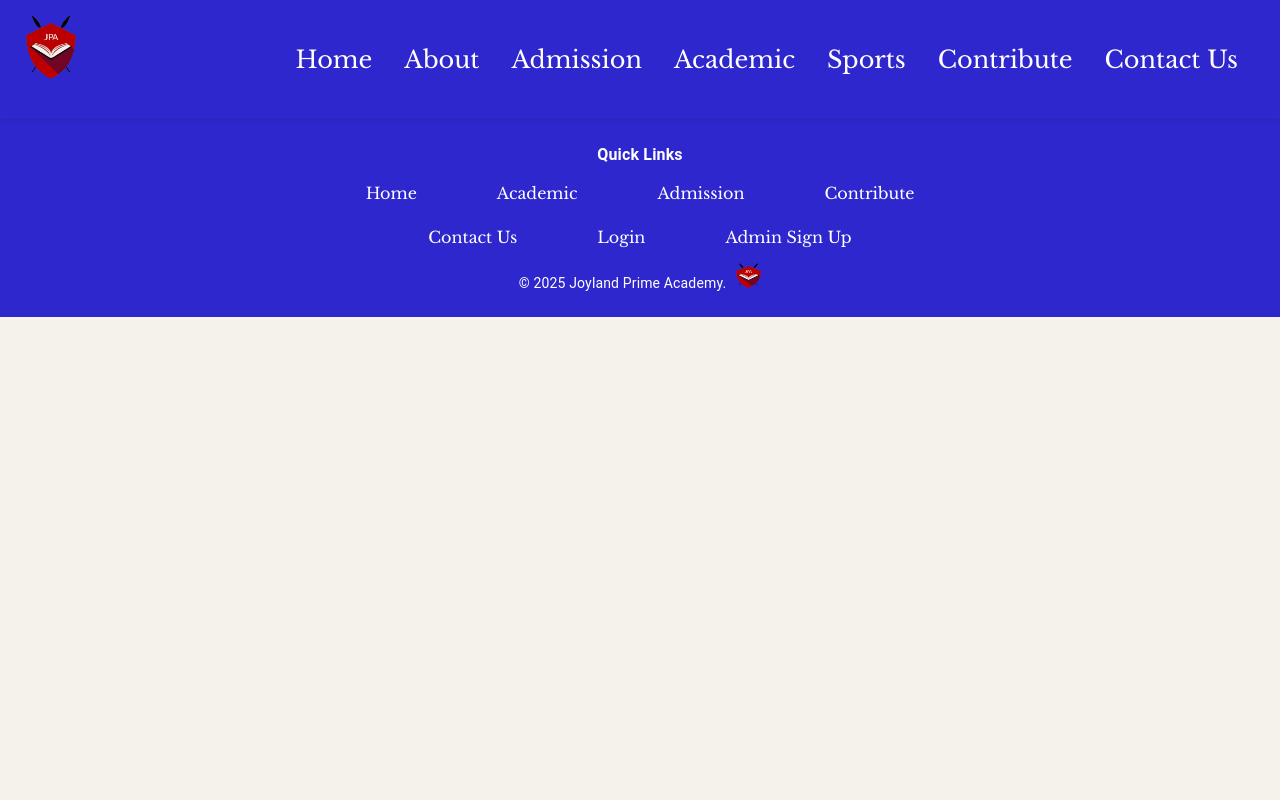
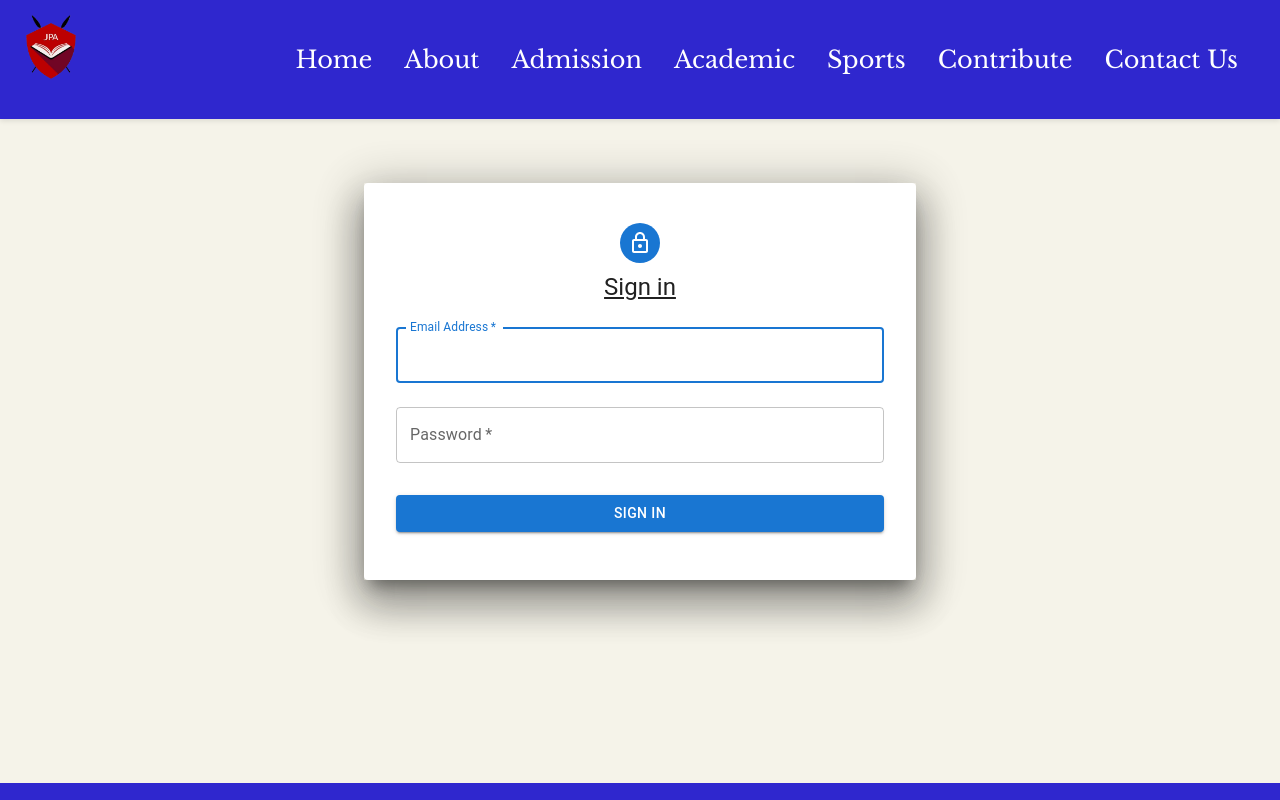
Before and after one commit to ClintasaurusRex/joylandSchool, a React (Vite) app in the folder schoolProject/: page /admin/login in a window 1280 px wide. Shown: the top 800 px of the page. Built offline with nearby package versions, Linux system fonts and the light colour scheme.

Commit message:
Login Page refactoredand is now working with firebase

```diff
--- a/schoolProject/src/App.jsx
+++ b/schoolProject/src/App.jsx
@@ -10,7 +10,7 @@ import Sports from '../src/pages/Sports';
 import Contribute from '../src/pages/Contribute';
 import Contact from '../src/pages/ContactUs';
 import Footer from './components/Footer';
-import Login from './components/Login';
+import Login from './components/admin/Login';
 import Signup from './components/Signup';
 import AdminSignUp from './components/admin/AdminSignUp';
 
@@ -28,7 +28,7 @@ function App() {
           <Route path='sports' element={<Sports />} />
           <Route path='contribute' element={<Contribute />} />
           <Route path='contact' element={<Contact />} />
-          <Route path='login' element={<Login />} />
+          <Route path='admin/login' element={<Login />} />
           <Route path='signup' element={<Signup />} />
           <Route path='admin/signup' element={<AdminSignUp />} />
         </Routes>
--- a/schoolProject/src/components/Login.jsx
+++ /dev/null
@@ -1,91 +0,0 @@
-import React, { useState } from "react";
-import { Box, TextField, Button, Typography, Container, Paper, Avatar } from "@mui/material";
-import LockOutlinedIcon from "@mui/icons-material/LockOutlined";
-
-const Login = () => {
-  const [formData, setFormData] = useState({
-    email: "",
-    password: "",
-  });
-
-  const handleChange = (e) => {
-    const { name, value } = e.target;
-    setFormData((prevState) => ({
-      ...prevState,
-      [name]: value,
-    }));
-  };
-
-  const handleSubmit = (e) => {
-    e.preventDefault();
-    // Handle login logic here
-    console.log("Login submitted:", formData);
-
-    setFormData({ email: "", password: "" });
-  };
-
-  return (
-    <Container component="main" maxWidth="sm" sx={{ minHeight: "calc(100vh - 200px)" }}>
-      <Box
-        sx={{
-          marginTop: 8,
-          display: "flex",
-          flexDirection: "column",
-          alignItems: "center",
-          boxShadow: 24,
-        }}
-      >
-        <Paper
-          elevation={3}
-          sx={{
-            padding: 4,
-            display: "flex",
-            flexDirection: "column",
-            alignItems: "center",
-            width: "100%",
-
-            boxShadow: 24,
-          }}
-        >
-          <Avatar sx={{ m: 1, bgcolor: "primary.main" }}>
-            <LockOutlinedIcon />
-          </Avatar>
-          <Typography component="h1" variant="h5">
-            Sign in
-          </Typography>
-          <Box component="form" onSubmit={handleSubmit} sx={{ mt: 1 }}>
-            <TextField
-              margin="normal"
-              required
-              fullWidth
-              id="email"
-              label="Email Address"
-              name="email"
-              autoComplete="email"
-              autoFocus
-              value={formData.email}
-              onChange={handleChange}
-            />
-            <TextField
-              margin="normal"
-              required
-              fullWidth
-              name="password"
-              label="Password"
-              type="password"
-              id="password"
-              autoComplete="current-password"
-              value={formData.password}
-              onChange={handleChange}
-            />
-            <Button type="submit" fullWidth variant="contained" sx={{ mt: 3, mb: 2 }}>
-              Sign In
-            </Button>
-          </Box>
-        </Paper>
-      </Box>
-    </Container>
-  );
-};
-
-export default Login;
--- /dev/null
+++ b/schoolProject/src/components/admin/Login.jsx
@@ -0,0 +1,124 @@
+import React, { useState } from 'react';
+import {
+  Box,
+  TextField,
+  Button,
+  Typography,
+  Container,
+  Paper,
+  Avatar,
+  Alert,
+} from '@mui/material';
+import LockOutlinedIcon from '@mui/icons-material/LockOutlined';
+import { signInWithEmailAndPassword } from 'firebase/auth';
+import { auth } from '../../utils/config';
+import { useNavigate } from 'react-router-dom';
+
+const Login = () => {
+  const [formData, setFormData] = useState({
+    email: '',
+    password: '',
+  });
+  const [error, setError] = useState('');
+  const navigate = useNavigate();
+
+  const handleChange = (e) => {
+    const { name, value } = e.target;
+    setFormData((prevState) => ({
+      ...prevState,
+      [name]: value,
+    }));
+  };
+
+  const handleSubmit = async (e) => {
+    e.preventDefault();
+    setError('');
+
+    try {
+      await signInWithEmailAndPassword(auth, formData.email, formData.password);
+      console.log('Login successful');
+      navigate('/'); // Redirect to home page after successful login
+    } catch (error) {
+      setError(error.message);
+      console.error('Login error:', error);
+    }
+  };
+
+  return (
+    <Container
+      component='main'
+      maxWidth='sm'
+      sx={{ minHeight: 'calc(100vh - 200px)' }}
+    >
+      <Box
+        sx={{
+          marginTop: 8,
+          display: 'flex',
+          flexDirection: 'column',
+          alignItems: 'center',
+          boxShadow: 24,
+        }}
+      >
+        <Paper
+          elevation={3}
+          sx={{
+            padding: 4,
+            display: 'flex',
+            flexDirection: 'column',
+            alignItems: 'center',
+            width: '100%',
+            boxShadow: 24,
+          }}
+        >
+          <Avatar sx={{ m: 1, bgcolor: 'primary.main' }}>
+            <LockOutlinedIcon />
+          </Avatar>
+          <Typography component='h1' variant='h5'>
+            Sign in
+          </Typography>
+          {error && (
+            <Alert severity='error' sx={{ mt: 2, width: '100%' }}>
+              {error}
+            </Alert>
+          )}
+          <Box component='form' onSubmit={handleSubmit} sx={{ mt: 1 }}>
+            <TextField
+              margin='normal'
+              required
+              fullWidth
+              id='email'
+              label='Email Address'
+              name='email'
+              autoComplete='email'
+              autoFocus
+              value={formData.email}
+              onChange={handleChange}
+            />
+            <TextField
+              margin='normal'
+              required
+              fullWidth
+              name='password'
+              label='Password'
+              type='password'
+              id='password'
+              autoComplete='current-password'
+              value={formData.password}
+              onChange={handleChange}
+            />
+            <Button
+              type='submit'
+              fullWidth
+              variant='contained'
+              sx={{ mt: 3, mb: 2 }}
+            >
+              Sign In
+            </Button>
+          </Box>
+        </Paper>
+      </Box>
+    </Container>
+  );
+};
+
+export default Login;
```
